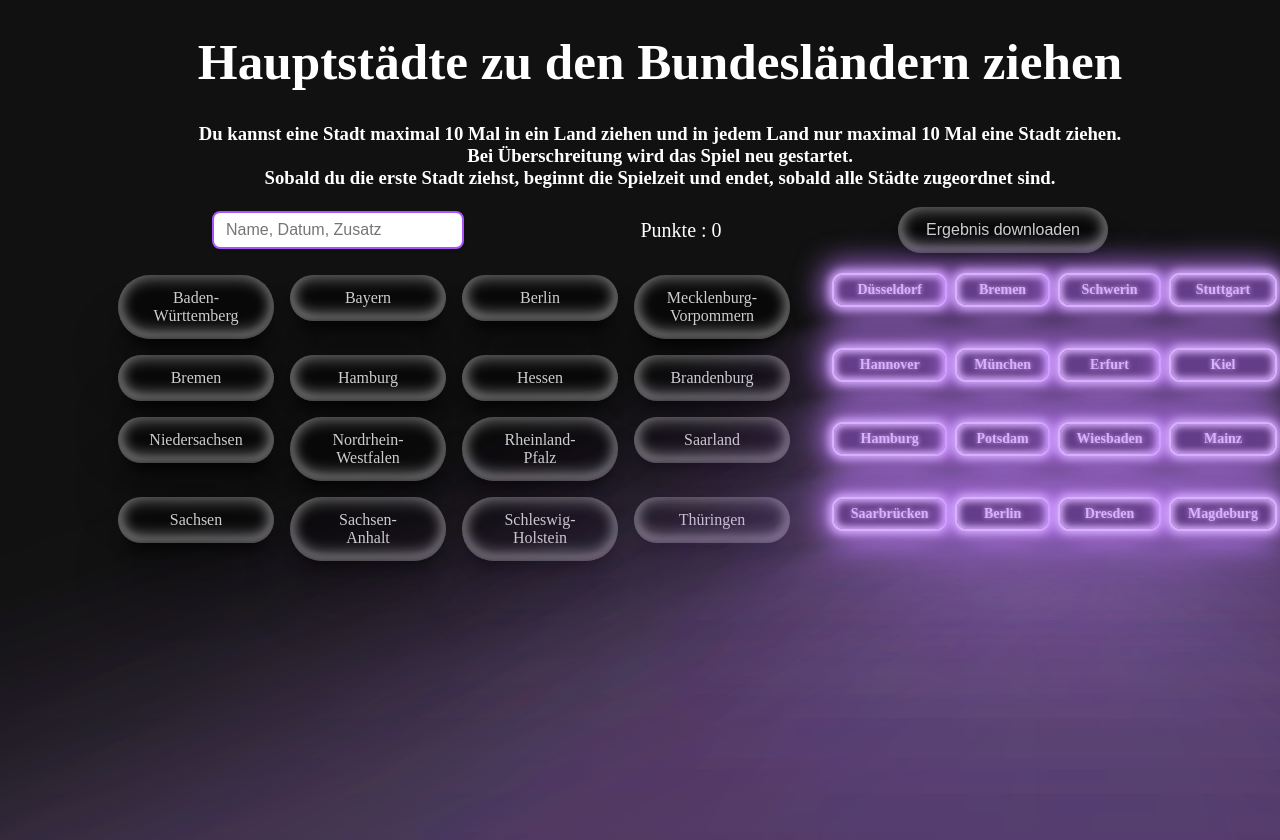
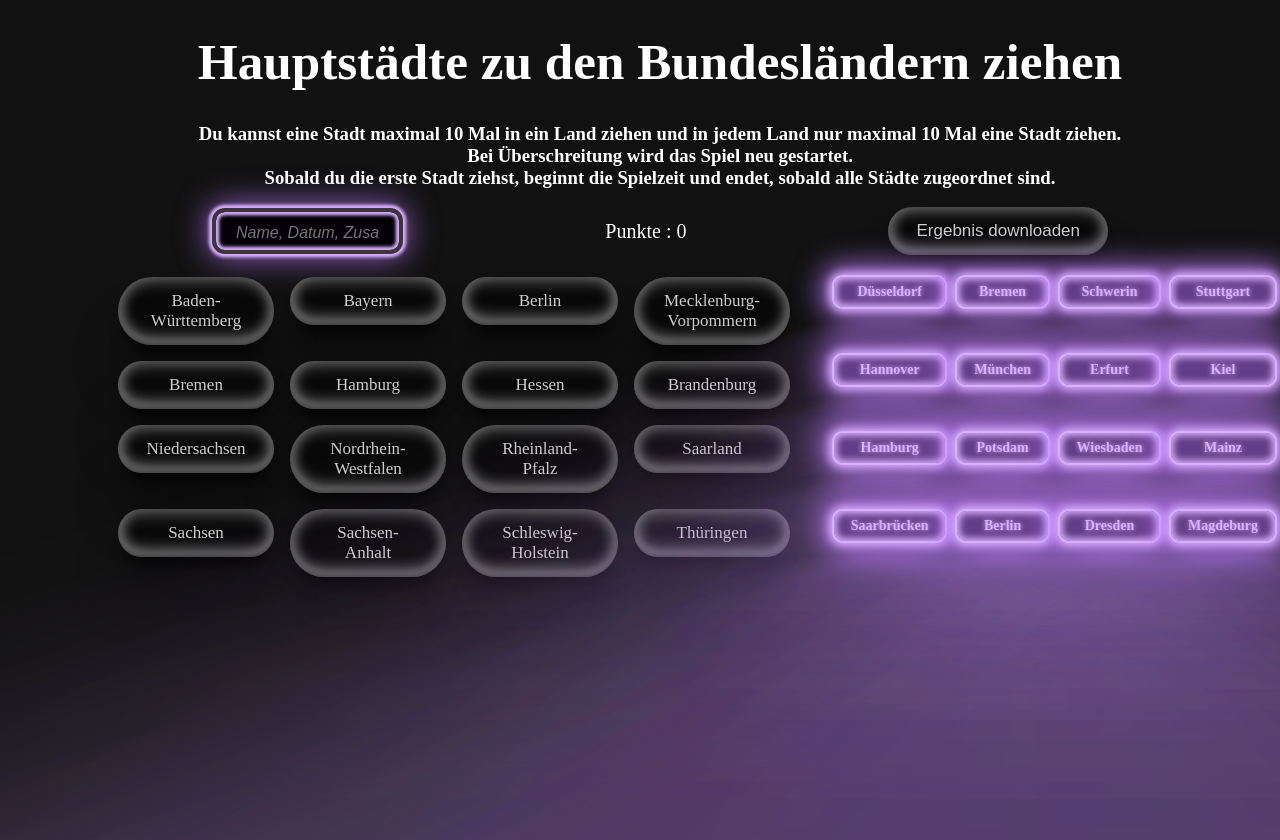
Before and after one commit to SandraSimon-Schmidt/Bundeslaender-game, a React (Vite) app: page / in a window 1280 px wide. Built offline with nearby package versions, Linux system fonts and the light colour scheme.

Commit message:
Inputfeld Name, ... verändert

```diff
--- a/src/App.css
+++ b/src/App.css
@@ -74,7 +74,7 @@
     0 1rem 1rem -0.6rem rgba(0, 0, 0, 0.8);
   padding: 14px 28px;
   color: rgba(255, 255, 255, 0.8);
-  font-size: 16px;
+  font-size: 17px;
   text-align: center;
 
   /* Zentrierung langer Namen */
--- a/src/App.jsx
+++ b/src/App.jsx
@@ -9,6 +9,8 @@ import {
 } from "@dnd-kit/core";
 import jsPDF from "jspdf";
 import "./App.css";
+import "./inputfeldstyle.css";
+
 
 const bundeslaender = [
   "Baden-Württemberg",
@@ -185,7 +187,15 @@ export default function App() {
       </h3>
 
       <div style={{ display: "flex", width: "70%", justifyContent: "space-between", marginBottom: "20px", alignItems: "center", flexWrap: "wrap" }}>
-      <input  className="user-input"  placeholder="Name, Datum, Zusatz"  value={userInfo.name}   onChange={(e) => setUserInfo({ ...userInfo, name: e.target.value })}/>
+      <input
+  className="userInput"
+  placeholder="Name, Datum, Zusatz"
+  value={userInfo.name}
+  onChange={(e) =>
+    setUserInfo({ ...userInfo, name: e.target.value })
+  }
+/>
+
         <div style={{ fontSize: "20px" }}>Punkte : {punkte}</div>
         <button onClick={downloadPDF} className="download-button">Ergebnis downloaden</button>
       </div>
--- /dev/null
+++ b/src/inputfeldstyle.css
@@ -0,0 +1,37 @@
+.userInput {
+  --glow-color: rgb(217, 176, 255);
+  --glow-spread-color: rgba(191, 123, 255, 0.78);
+  --btn-color: rgb(100, 61, 136);
+  width: 16%;
+  padding: 12px 20px 8px;
+
+  font-size: 16px;
+  font-style: italic;
+  font-family: Arial, Helvetica, sans-serif;
+  color: rgb(235, 229, 229);
+  background-color: #050008ff;
+  border-radius: 0.8em;
+  text-align: center;
+
+  box-shadow:
+  0 0 0.2em 0.2em var(--glow-color),
+    0 0 2em 0.2em var(--glow-spread-color),
+    inset 0 0 0.2em 0.2em var(--glow-color);
+  outline: none;
+  transition: all 0.2s ease;
+   border: 4px solid rgb(60, 53, 59);
+
+}
+
+.userInput:focus {
+  outline: none;
+  border-color: #5a055fff;            /* goldener Fokus */
+  box-shadow: 0 2px 8px rgba(191,123,255,0.5);
+}
+
+.userInput:hover {
+  border-color: #888;
+}
+
+.userInput:focus::placeholder {
+  color:transparent;}
```
